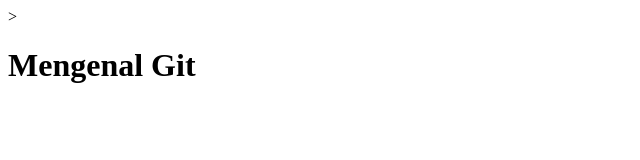
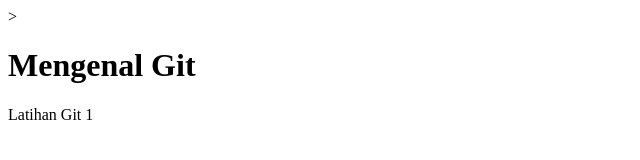
Before and after one commit to citrania12/Nia-XIRpl1-6, a plain HTML site: page index.html in a window 1280 px wide. Shown: the full height of the page, 0-640 px from the left. Drawn offline with Linux system fonts and the light colour scheme.

Commit message:
Latihan  Git 1

```diff
--- a/index.html
+++ b/index.html
@@ -5,5 +5,6 @@
         </head>
         <body>
             <h1> Mengenal Git</h1>
+            <p> Latihan Git 1</p>
         </body>
 </html>
```
